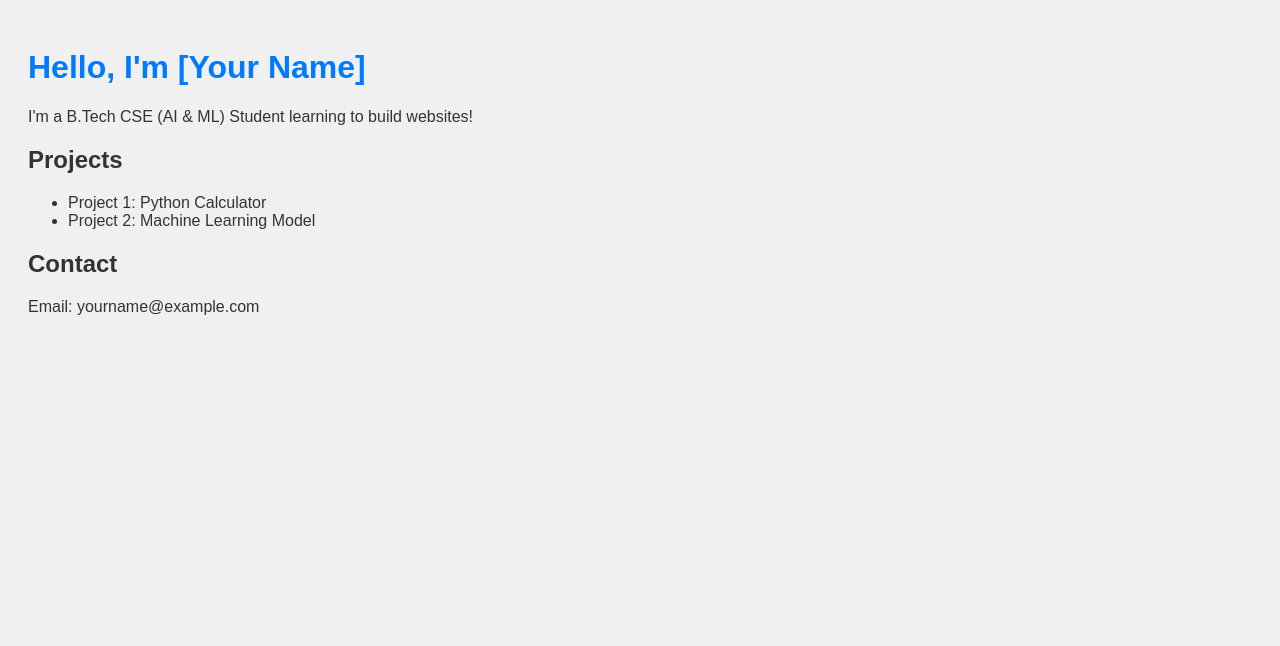
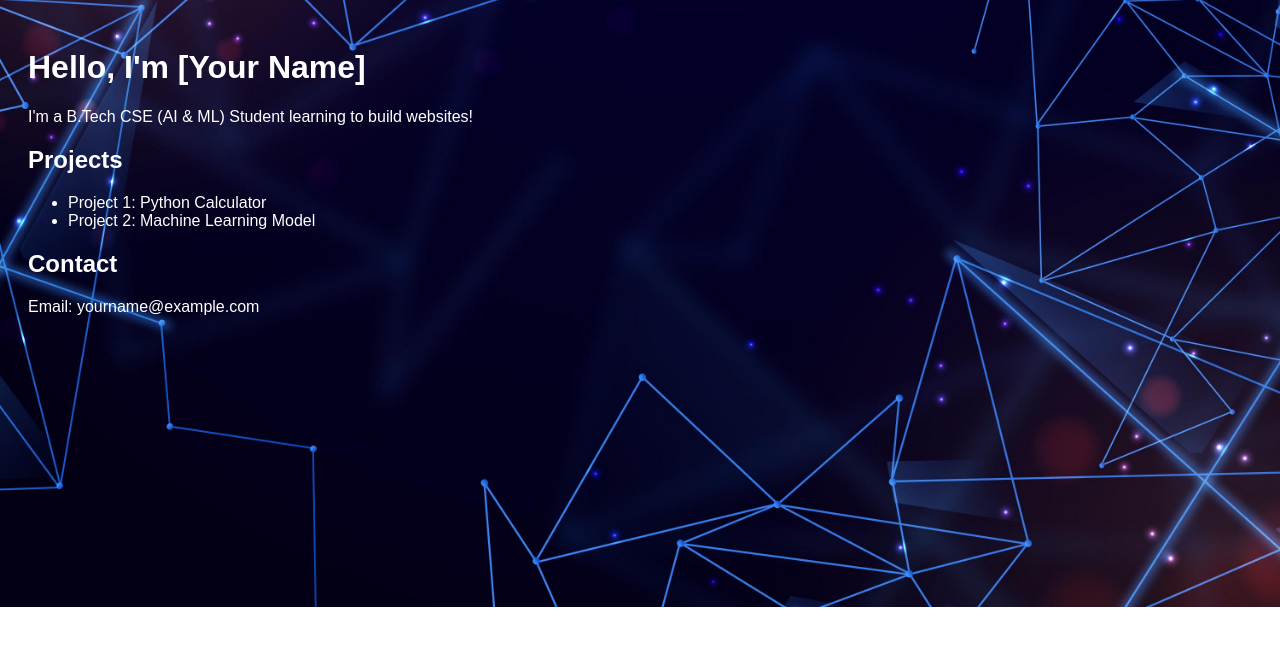
Before and after one commit to Suryansh-101/yourusername.github.io, a plain HTML site: page index.html in a window 1280 px wide. Drawn offline with Linux system fonts and the light colour scheme.

Commit message:
Update style.css

```diff
--- a/style.css
+++ b/style.css
@@ -1,10 +1,9 @@
 body {
   font-family: Arial, sans-serif;
-  background-color: #f0f0f0;
-  color: #333;
+  background-image: url('background.jpg');
+  background-size: cover;
+  background-repeat: no-repeat;
+  background-position: center center;
+  color: #ffffff;
   padding: 20px;
 }
-
-h1 {
-  color: #007bff;
-}
```
